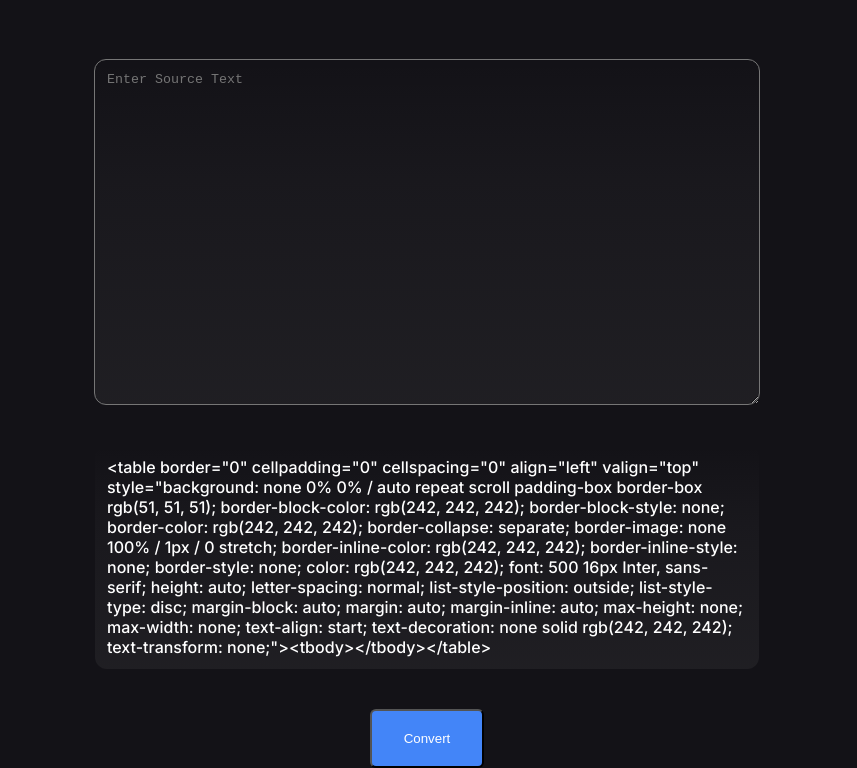
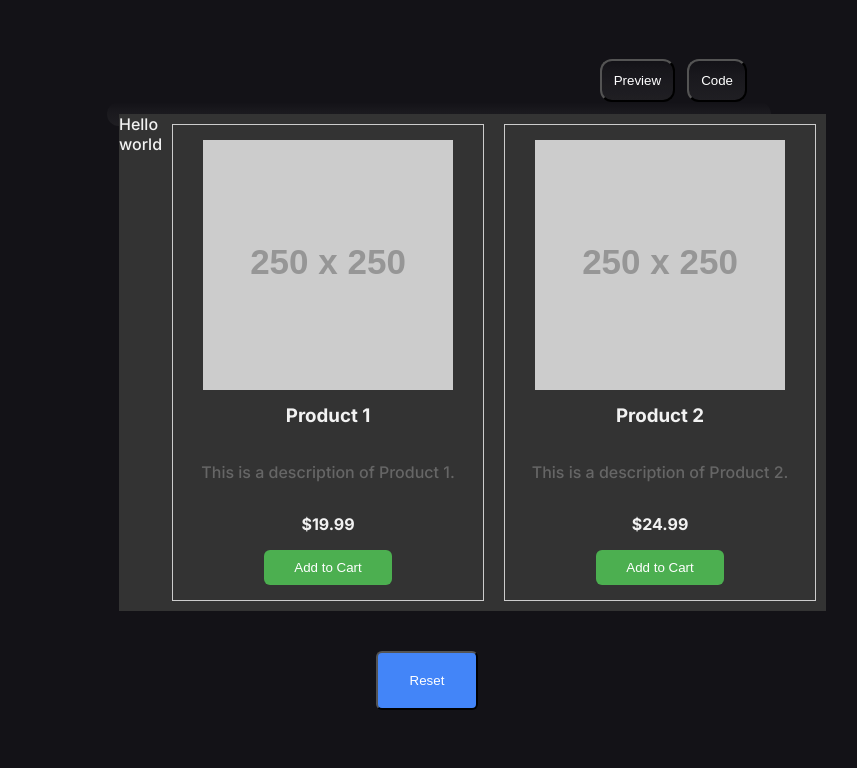
Before and after one commit to w99910/html-to-table, a website built with Vite: page index.html in a window 1280 px wide. Both pictures are taken after a click on the button "Convert". Shown: the part 143-911 px from the top of the page, without its empty margins (213-1070 px from the left). After the commit the page ends 853 px from the top, so only its background shows below. Built offline with nearby package versions, Linux system fonts and the light colour scheme; placeholder pictures from the web are drawn by us.

Commit message:
edit demo page

```diff
--- a/index.html
+++ b/index.html
@@ -53,36 +53,17 @@
 <h1>Convert HTML element to Email Compatible Layout</h1>
 <textarea  class="box" style="min-width: 50vw; min-height: 40vh;" placeholder="Enter Source Text">
 </textarea>
-<div id="output" class="box" style="width: 50vw;">
+<div id="output-container" style="width: 50vw; display: none">
+    <div style="width: 100%; display: flex; justify-content: end; column-gap: 12px">
+        <button class="box" id="preview">Preview</button>
+        <button class="box" id="code">Code</button>
+    </div>
+    <div id="output" class="box" style="width: 100%;">
 
+    </div>
 </div>
-<button>Convert</button>
-<!--<div id="sample" style="width: 100vw; color:white;">-->
-<!--    <body style="font-family: sans-serif;">-->
 
-<!--    <h1 style="text-align: center; color: #333;">Welcome to My Shop</h1>-->
-
-<!--    <div style="display: flex; justify-content: space-around; flex-wrap: wrap;">-->
-<!--        Hello world-->
-<!--        <div style="border: 1px solid #ccc; padding: 15px; margin: 10px; width: 280px; text-align: center;">-->
-<!--            <img src="https://via.placeholder.com/250" alt="Product 1" style="max-width: 100%; height: auto;">-->
-<!--            <h3 style="margin-top: 10px;">Product 1</h3>-->
-<!--            <p style="color: #666;">This is a description of Product 1.</p>-->
-<!--            <p style="font-weight: bold;">$19.99</p>-->
-<!--            <button style="background-color: #4CAF50; color: white; padding: 10px 15px; border: none; cursor: pointer;">Add to Cart</button>-->
-<!--        </div>-->
-
-<!--        <div style="border: 1px solid #ccc; padding: 15px; margin: 10px; width: 280px; text-align: center;">-->
-<!--            <img src="https://via.placeholder.com/250" alt="Product 2" style="max-width: 100%; height: auto;">-->
-<!--            <h3 style="margin-top: 10px;">Product 2</h3>-->
-<!--            <p style="color: #666;">This is a description of Product 2.</p>-->
-<!--            <p style="font-weight: bold;">$24.99</p>-->
-<!--            <button style="background-color: #4CAF50; color: white; padding: 10px 15px; border: none; cursor: pointer;">Add to Cart</button>-->
-<!--        </div>-->
-
-<!--    </div>-->
-<!--    </body>-->
-<!--</div>-->
+<button id="action">Convert</button>
 <script type="module" src="./main.js"></script>
 </body>
 </html>
--- a/main.js
+++ b/main.js
@@ -2,18 +2,62 @@ import HTML2Table from "./src/HTML2Table.js";
 
 let w = new HTML2Table();
 
-document.querySelector('button').addEventListener('click',function(){
+let textArea = document.querySelector('textarea')
+
+let output = document.getElementById('output');
+let outputContainer = document.getElementById('output-container');
+
+let previewBtn = document.querySelector('#preview');
+let codeBtn = document.querySelector('#code');
+
+textArea.value = `<div style="display: flex; justify-content: space-around; flex-wrap: wrap;">
+        Hello world
+        <div style="border: 1px solid #ccc; padding: 15px; margin: 10px; width: 280px; text-align: center;">
+            <img src="https://via.placeholder.com/250" alt="Product 1" style="max-width: 100%; height: auto;">
+            <h3 style="margin-top: 10px;">Product 1</h3>
+            <p style="color: #666;">This is a description of Product 1.</p>
+            <p style="font-weight: bold;">$19.99</p>
+            <button style="background-color: #4CAF50; color: white; padding: 10px 15px; border: none; cursor: pointer;">Add to Cart</button>
+        </div>
+
+        <div style="border: 1px solid #ccc; padding: 15px; margin: 10px; width: 280px; text-align: center;">
+            <img src="https://via.placeholder.com/250" alt="Product 2" style="max-width: 100%; height: auto;">
+            <h3 style="margin-top: 10px;">Product 2</h3>
+            <p style="color: #666;">This is a description of Product 2.</p>
+            <p style="font-weight: bold;">$24.99</p>
+            <button style="background-color: #4CAF50; color: white; padding: 10px 15px; border: none; cursor: pointer;">Add to Cart</button>
+        </div>`
+let outputValue = null;
+document.querySelector('#action').addEventListener('click',function(e){
+    if(textArea.style.display === 'none'){
+        textArea.style.display = null;
+        outputContainer.style.display = 'none';
+        e.target.innerText = 'Convert';
+        return;
+    }
     let placeholder = document.createElement('div');
     placeholder.style.width = '60vw'
     placeholder.style.background = '#333333';
     placeholder.style.color = '#f2f2f2'
     placeholder.innerHTML = document.querySelector('textarea').value;
+    outputContainer.style.display = null;
     document.body.appendChild(placeholder);
-    document.getElementById('output').innerText = w.convert(placeholder, {
+    outputValue = w.convert(placeholder, {
         initialWidth: '100%'
-    }).outerHTML
+    }).outerHTML;
+    output.innerHTML = outputValue;
+    textArea.style.display = 'none';
+    e.target.innerText = 'Reset';
     placeholder.remove();
 });
+
+previewBtn.addEventListener('click',function(e){
+    output.innerHTML = outputValue
+})
+
+codeBtn.addEventListener('click',function(e){
+    output.innerText = outputValue
+})
 
 // document.getElementById('output').appendChild(w.convert(document.querySelector('#sample'), {
 //     initialWidth: '100%'
```
